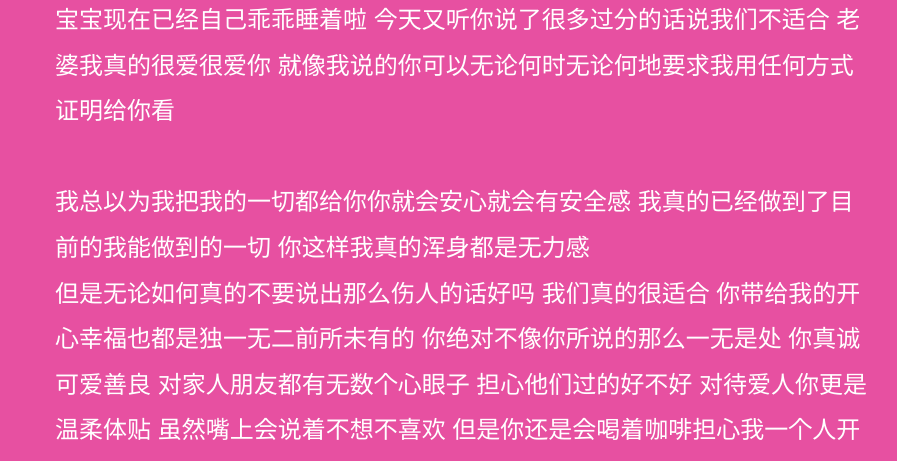
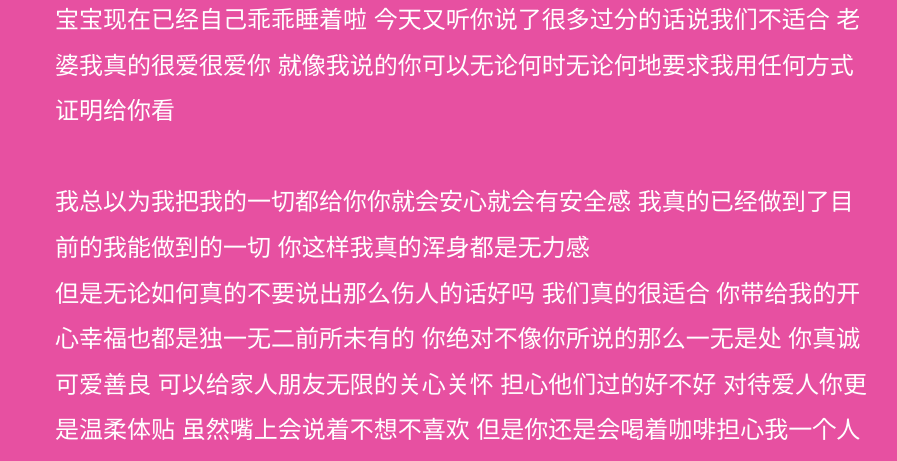
Before and after one commit to mmmshu/mmmshu.github.io, a plain HTML site: page talk.html in a window 1280 px wide. Shown: the part 331-792 px from the top of the page, without its empty margins (177-1074 px from the left). Drawn offline with Linux system fonts and the light colour scheme; a web font is replaced by a local one.

Commit message:
Update talk.html

```diff
--- a/talk.html
+++ b/talk.html
@@ -24,7 +24,7 @@
             <br>
             我总以为我把我的一切都给你你就会安心就会有安全感 我真的已经做到了目前的我能做到的一切 你这样我真的浑身都是无力感<br>
             但是无论如何真的不要说出那么伤人的话好吗 我们真的很适合 你带给我的开心幸福也都是独一无二前所未有的 你绝对不像你所说的那么一无是处
-            你真诚可爱善良 对家人朋友都有无数个心眼子 担心他们过的好不好
+            你真诚可爱善良 可以给家人朋友无限的关心关怀 担心他们过的好不好
             对待爱人你更是温柔体贴 虽然嘴上会说着不想不喜欢 但是你还是会喝着咖啡担心我一个人开十一个小时的货车 会想我在工作学习时候想到你而给我买敲代码的键盘
             会不分日夜的陪在我身边听我说天说地说东说西
             谁说你什么都不会 你最会爱我了!!<br>
@@ -33,7 +33,7 @@
             <br><br>
             至于你说我以前的种种 不可否认的是我比以前更清楚怎么对你好怎么体贴关心你 更会用尽浑身解数去爱你
             更何况你清楚的知道每一个都早就断了联系也不可能再发生什么 你留了很多前男友联系方式但我一个都没留 我也会不舒服但我真的很爱你所以我只能接受
-            <br><br>无论如何我对你的好也是对他们的一千倍一万倍 因为你比他们更值得
+            <br><br>无论如何我对你的好也是对它们的一千倍一万倍 因为你比它们更值得
             跟你在一起我比任何时候都开心幸福 我很清楚都是因为你才会这样 所以我很珍惜你也会一直珍惜你
             你发小脾气吃小醋在我眼里都超级可爱 你的自我否定自我怀疑我都心里像揪着一样疼
             如果我这样掏心掏肺的对你你还会天天怀疑我对你的心 我真的有点不知所措了
```
